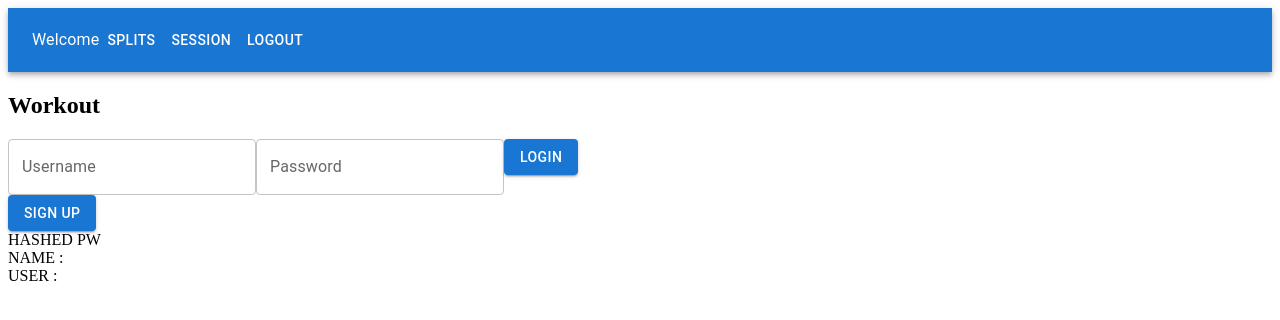
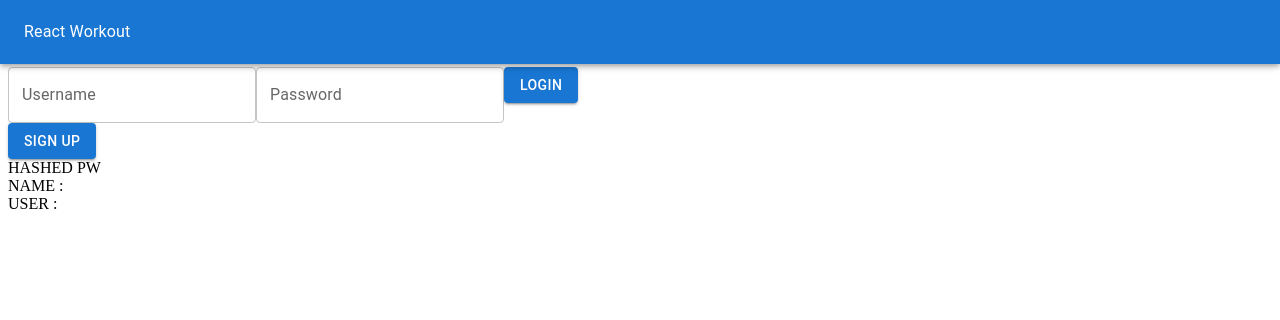
Before and after one commit to nflo78/react_workout, a React (Create React App) app in the folder client/: page / in a window 1280 px wide. Shown: the top 320 px of the page. Built offline with nearby package versions, Linux system fonts and the light colour scheme; no server answers; the HTML template or start-up script is replaced by a standard one.

Commit message:
Moved critical info retrieval into App

```diff
--- a/client/src/App.jsx
+++ b/client/src/App.jsx
@@ -7,6 +7,7 @@ import Splits from './components/Splits'
 import Session from './components/Session'
 import Header from './components/Header'
 import PrivateRoute from './components/PrivateRoute'
+import axios from 'axios'
 
 export default function App () {
   const [user, setUser] = useState('')
@@ -19,16 +20,34 @@ export default function App () {
     //   await setUser(document.cookie.substring('workoutv1='.length))
     //   navigate("/home")
     // }
-  }
+  };
+  const getInfo = () => axios.post('/getinfo', { user: user })
+    .then((result) => {
+      console.log('GET INFO RESULTS: ', result.data);
+      if (result.data.splits) {
+        const userSplits = result.data.splits.map((split) => split.name);
+        // console.log('USER SPLITS: ', userSplits)
+        setAllSplits(userSplits);
+      }
+      if (result.data.exercises) {
+        const userExercises = result.data.exercises.map((exercise) => exercise.name);
+        setAllExercises(userExercises);
+      }
+    })
+    .catch((err) => { console.log('GET Splits RESULT ERR: ', err); });
+
+  useEffect(() => { getInfo(); }, [user]);
   useEffect(() => {handleRefresh()}, [])
 
   return (
     <>
       <Header user={user} setUser={setUser}/>
       <Routes>
-        <Route path="/" element={<Login user={user} setUser={setUser}/>}/>
-        <Route element={<PrivateRoute user={user}/>}>
-          <Route path="/home" element={<Home user={user} setUser={setUser} allSplits={allSplits} setAllSplits={setAllSplits} allExercises={allExercises} setAllExercises={setAllExercises}/>}/>
+        <Route path="/" element={<Login user={user} setUser={setUser} />} />
+        <Route element={<PrivateRoute user={user} />}>
+          <Route path="/home" element={<Home user={user} setUser={setUser} allSplits={allSplits} setAllSplits={setAllSplits} allExercises={allExercises} setAllExercises={setAllExercises} />} />
+          <Route path="/splits" element={<Splits user={user} />} />
+          <Route path="/session" element={<Session user={user} setUser={setUser} allSplits={allSplits} allExercises={allExercises} />} />
         </Route>
         {/* <Route path="/home" element={<Home user={user} setUser={setUser} allSplits={allSplits} setAllSplits={setAllSplits} allExercises={allExercises} setAllExercises={setAllExercises}/>}/> */}
         <Route path="/signup" element ={<Signup/>}/>
--- a/client/src/components/Header.jsx
+++ b/client/src/components/Header.jsx
@@ -16,6 +16,7 @@ function Header ({user, setUser}) {
   }
 
   return (
+    user ?
     <AppBar position="static">
       <Toolbar>
         <Typography component="div">
@@ -31,6 +32,13 @@ function Header ({user, setUser}) {
           Logout
         </Button>
       </Toolbar>
+    </AppBar> :
+    <AppBar>
+      <Toolbar>
+        <Typography>
+          React Workout
+        </Typography>
+      </Toolbar>
     </AppBar>
   )
 }
--- a/client/src/components/Home.jsx
+++ b/client/src/components/Home.jsx
@@ -23,22 +23,22 @@ function Home({ user, setUser, allSplits, setAllSplits, allExercises, setAllExer
   //   }
   // }, [user])
 
-  const getInfo = () => axios.post('/getinfo', { user: user })
-    .then((result) => {
-      console.log('GET INFO RESULTS: ', result.data);
-      if (result.data.splits) {
-        const userSplits = result.data.splits.map((split) => split.name);
-        // console.log('USER SPLITS: ', userSplits)
-        setAllSplits(userSplits);
-      }
-      if (result.data.exercises) {
-        const userExercises = result.data.exercises.map((exercise) => exercise.name);
-        setAllExercises(userExercises);
-      }
-    })
-    .catch((err) => { console.log('GET Splits RESULT ERR: ', err); });
+  // const getInfo = () => axios.post('/getinfo', { user: user })
+  //   .then((result) => {
+  //     console.log('GET INFO RESULTS: ', result.data);
+  //     if (result.data.splits) {
+  //       const userSplits = result.data.splits.map((split) => split.name);
+  //       // console.log('USER SPLITS: ', userSplits)
+  //       setAllSplits(userSplits);
+  //     }
+  //     if (result.data.exercises) {
+  //       const userExercises = result.data.exercises.map((exercise) => exercise.name);
+  //       setAllExercises(userExercises);
+  //     }
+  //   })
+  //   .catch((err) => { console.log('GET Splits RESULT ERR: ', err); });
 
-  useEffect(() => { getInfo(); }, [user]);
+  // useEffect(() => { getInfo(); }, [user]);
 
   return (
     <>
```
